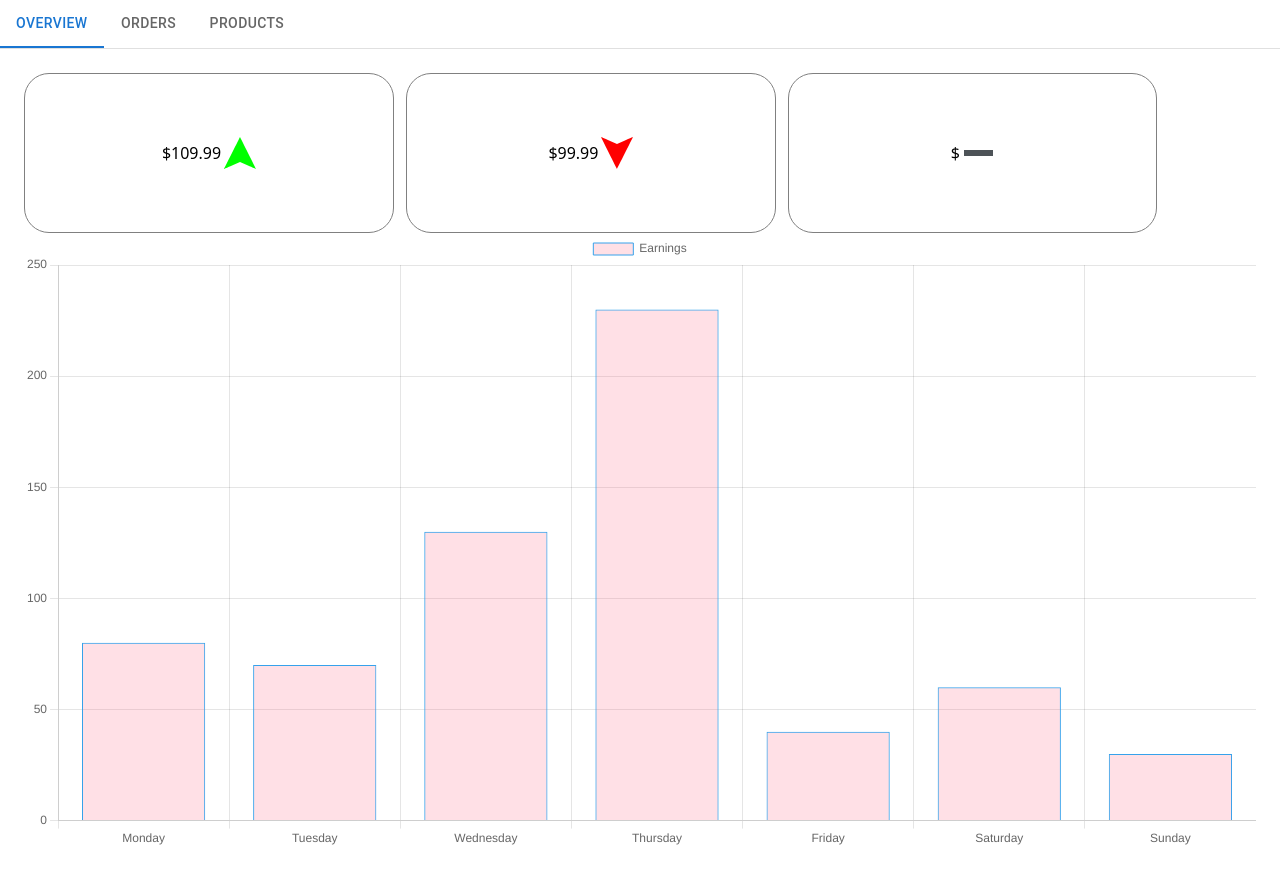
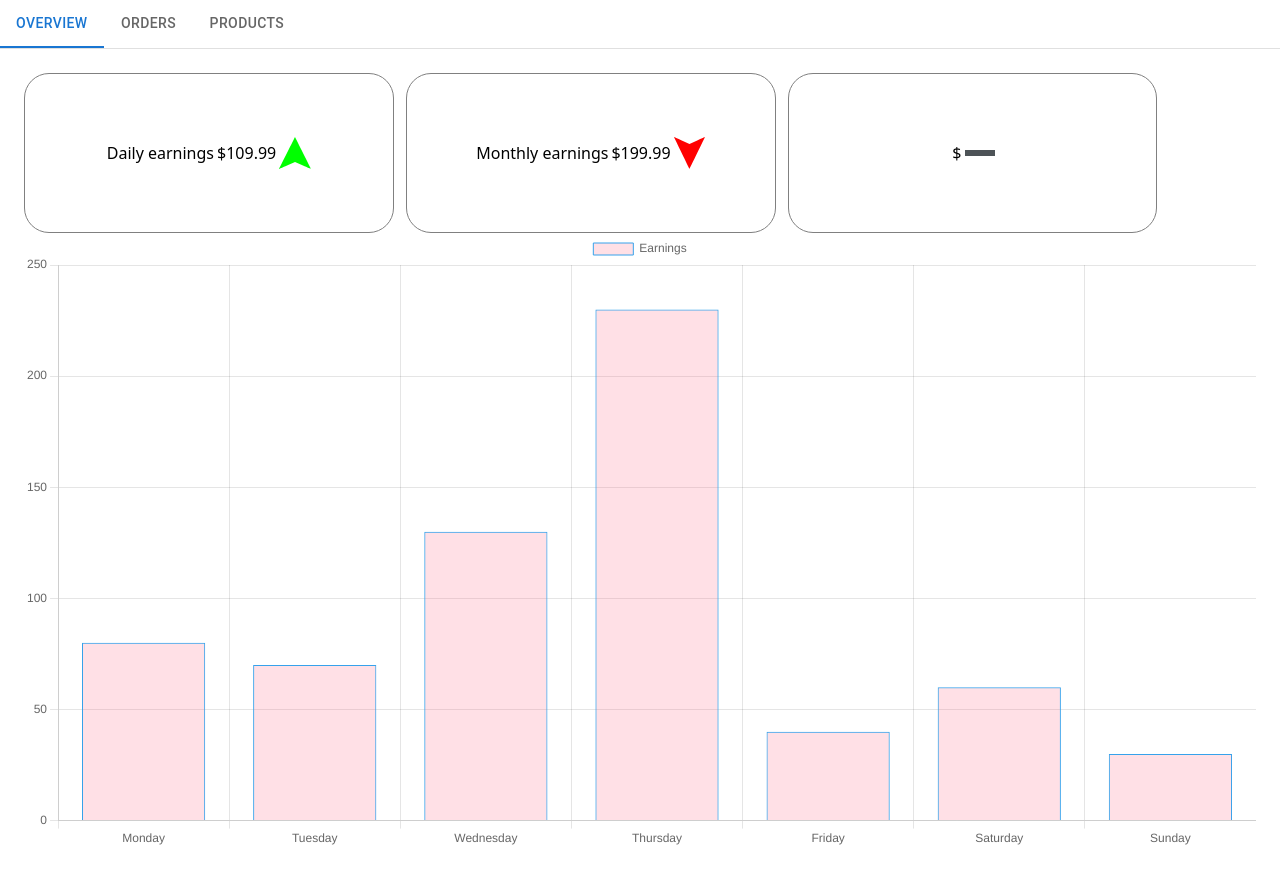
Before and after one commit to MrCrowNFT/The-Geek-Shop, a React (Vite) app in the folder frontend/: page /admin in a window 1280 px wide. Shown: the top 884 px of the page. Built offline with nearby package versions, Linux system fonts and the light colour scheme.

Commit message:
indicator index

```diff
--- a/frontend/src/components/Indicator/Indicator.jsx
+++ b/frontend/src/components/Indicator/Indicator.jsx
@@ -19,6 +19,7 @@ const Indicator = ({ amount }) => {
 
   return (
     <div className="indicator">
+      <p>{amount.index}</p>
       <h1>${amount.num}</h1>
       <img src={trendIcon} alt="trend" />
     </div>
@@ -27,6 +28,7 @@ const Indicator = ({ amount }) => {
 
 Indicator.propTypes = {
   amount: PropTypes.shape({
+    index: PropTypes.string,
     num: PropTypes.number,
     trend: PropTypes.string,
   }),
--- a/frontend/src/components/OverviewTab/OverViewTab.jsx
+++ b/frontend/src/components/OverviewTab/OverViewTab.jsx
@@ -4,11 +4,18 @@ import BarGraph from "../BarGraph/BarGraph.jsx";
 
 const mockAmount = [
   {
+    index: "Daily earnings",
     num: 109.99,
     trend: "up",
   },
   {
-    num: 99.99,
+    index: "Monthly earnings",
+    num: 199.99,
+    trend: "down",
+  },
+  {
+    index: "Yearly earnings",
+    num: 299.99,
     trend: "down",
   }
 ];
```
